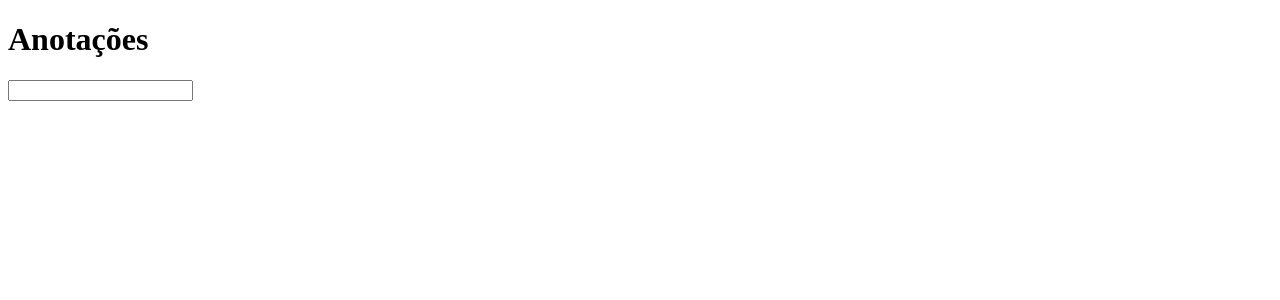
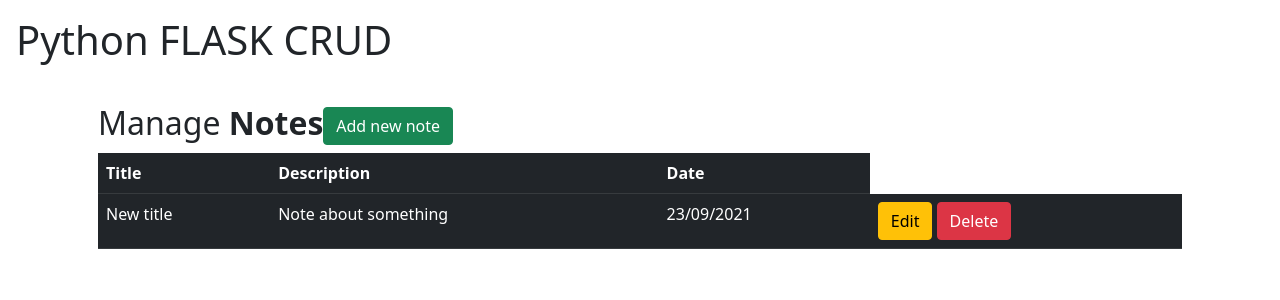
Before and after one commit to studTon/backend-notes-app-web, a Flask app: page / in a window 1280 px wide. Shown: the top 300 px of the page. Run offline with Flask 2, Linux system fonts and the light colour scheme.

Commit message:
Refiz a base da aplicação e estou criando template

```diff
--- a/main.py
+++ b/app.py
@@ -5,14 +5,8 @@
 app = Flask(__name__)
 
 @app.route('/')
-def main():
-    retorno = None
-
-    nota = request.args.get('Digite algo')
-
-    retorno = get_args(nota)
-
-    return render_template('index.html', nota=nota, retorno=retorno)
+def index():
+    return render_template("index.html")
 
 if __name__ == "__main__":
     app.run(debug=True)
--- /dev/null
+++ b/templates/base.html
@@ -0,0 +1,15 @@
+<!DOCTYPE html>
+<html lang="en">
+<head>
+    <meta charset="UTF-8">
+    <meta http-equiv="X-UA-Compatible" content="IE=edge">
+    <meta name="viewport" content="width=device-width, initial-scale=1.0">
+    <title>{% block title %} {% endblock %}</title>
+    <link href="https://cdn.jsdelivr.net/npm/bootstrap@5.1.1/dist/css/bootstrap.min.css" rel="stylesheet" integrity="sha384-F3w7mX95PdgyTmZZMECAngseQB83DfGTowi0iMjiWaeVhAn4FJkqJByhZMI3AhiU" crossorigin="anonymous">
+</head>
+<body>
+    {% block body %} {% endblock %}
+    <script src="https://cdn.jsdelivr.net/npm/@popperjs/core@2.9.3/dist/umd/popper.min.js" integrity="sha384-W8fXfP3gkOKtndU4JGtKDvXbO53Wy8SZCQHczT5FMiiqmQfUpWbYdTil/SxwZgAN" crossorigin="anonymous"></script>
+    <script src="https://cdn.jsdelivr.net/npm/bootstrap@5.1.1/dist/js/bootstrap.min.js" integrity="sha384-skAcpIdS7UcVUC05LJ9Dxay8AXcDYfBJqt1CJ85S/CFujBsIzCIv+l9liuYLaMQ/" crossorigin="anonymous"></script>
+</body>
+</html>
--- /dev/null
+++ b/templates/header.html
@@ -0,0 +1,16 @@
+{% extends 'base.html' %}
+
+
+
+
+{% block title %} FLASK CRUD {% endblock %}
+
+
+
+{% block body %}
+    <div class="jumbotron p-3">
+        <div class="well text-container">
+            <h1>Python FLASK CRUD</h1>
+        </div>
+    </div>
+{% endblock %}
--- a/templates/index.html
+++ b/templates/index.html
@@ -1,22 +1,39 @@
-<!DOCTYPE html>
-<html lang="en">
-<head>
-    <meta charset="UTF-8">
-    <meta http-equiv="X-UA-Compatible" content="IE=edge">
-    <meta name="viewport" content="width=device-width, initial-scale=1.0">
-    <title>Anotações</title>
-</head>
-<body>
-    <h1>Anotações</h1>
-    <div>
-        <form action="../main.py" method="get">
-            <input type="text" name="nota" id="anotacao">
-        </form>
+{% extends 'base.html' %}
+{% include 'header.html' %}
+
+
+
+{% block title %} Home {% endblock %}
+
+
+
+{% block body %}
+    <div class="container">
+        <div class="row">
+            <div class="col md-12">
+
+                <div class="jumbotron p-3">
+                    <h2>Manage <b>Notes</b><button type="button" class="btn btn-success justify-content-md-end" data-toggle="modal" data-target="#mymodal">Add new note</button></h2>
+
+                    <table class="table table-hover table-dark">
+                        <tr>
+                            <th>Title</th>
+                            <th>Description</th>
+                            <th>Date</th>
+                        </tr>
+                        <tr>
+                            <td>New title</td>
+                            <td>Note about something</td>
+                            <td>23/09/2021</td>
+                            <td><a href="" class="btn btn-warning btn-xs" data-toggle="modal" data-target="#modaledit">Edit</a>
+                            <a href="" class="btn btn-danger btn-xs" onclick="return confirm('Are you sure to delete?')">Delete</a></td>
+                        </tr>
+                    </table>
+                </div>
+
+
+            </div>
+        </div>
+
     </div>
-    <!--{% if retorno %}-->
-    <div>
-        {{retorno}}
-    </div>
-    <!--{% endif %}-->
-</body>
-</html>
+{% endblock %}
```
Also changed, not shown: static/package-lock.json (added).
